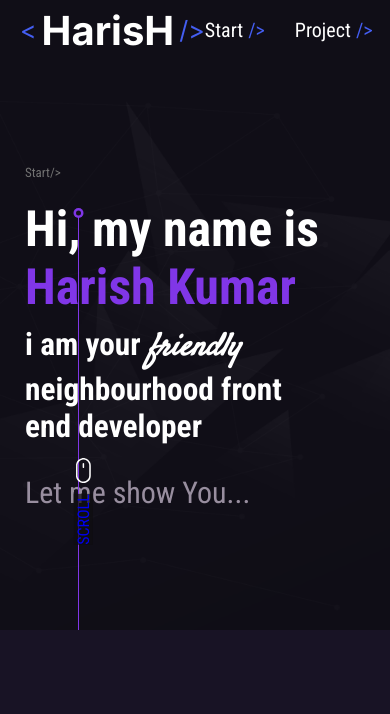
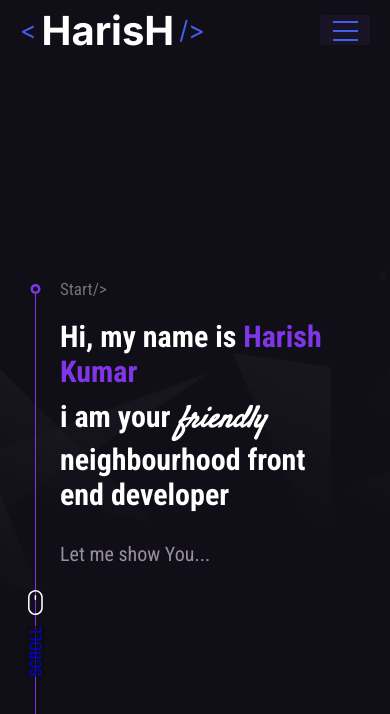
Before and after one commit to harishfuego33/newPortfolio, a React (Create React App) app: page / in a window 390 px wide. Shown: the top 714 px of the page. Built offline with nearby package versions, Linux system fonts and the light colour scheme.

Commit message:
hamburger menu created

```diff
--- a/src/comps/navbar.js
+++ b/src/comps/navbar.js
@@ -1,12 +1,15 @@
+import { useState } from "react";
+
 function NavBar() {
+  const [active, setActive] = useState(false);
   return (
-    <nav className="navbar-box">
-      <div className="name-logo">
-        <span> &lt;</span>
+    <nav className=" flex align-center navbar-box">
+      <div className=" flex align-center ff-inter">
+        <span className="lessthan">&lt;</span>
         <h1 className="heading">HarisH</h1>
-        <span>&#47;&gt;</span>
+        <span className="lessthan">&#47;&gt;</span>
       </div>
-      <ul className="navbar__options">
+      <ul className="navbar__options flex">
         <li className="navbar__option">
           Start<span>&#47;&gt;</span>
         </li>
@@ -20,6 +23,15 @@ function NavBar() {
           Contact<span>&#47;&gt;</span>
         </li>
       </ul>
+      <button
+        className={`hamburger-btn ${active ? "active" : ""}`}
+        onClick={() => setActive(!active)}
+      >
+        <span></span>
+        <span></span>
+        <span></span>
+      </button>
+      <div className={`background-main ${active ? "active" : ""}`}></div>
     </nav>
   );
 }
--- a/src/index.css
+++ b/src/index.css
@@ -1,9 +1,6 @@
 @import url("https://fonts.googleapis.com/css2?family=Roboto+Condensed:ital,wght@0,100..900;1,100..900&display=swap");
 @import url("https://fonts.googleapis.com/css2?family=Inter+Tight:ital,wght@0,100..900;1,100..900&family=Inter:wght@100..900&family=Roboto+Condensed:ital,wght@0,100..900;1,100..900&display=swap");
 @import url("https://fonts.googleapis.com/css2?family=Satisfy&display=swap");
-/* front-1  font-family: 'Roboto Condensed'; */
-/* front-2  font-family: "Inter", sans-serif; */
-
 :root {
   --blue: rgb(68, 94, 242);
   --primary: #8036e7;
@@ -13,6 +10,7 @@
   --contact-background: #0e0d10;
   --ff-size-4rem: 4rem;
   --ff-size-2rem: 2rem;
+  --ff-size-3rem: 3rem;
 }
 
 * {
@@ -29,12 +27,33 @@ body {
   min-height: 100vh;
   width: 100%;
 }
+
+/* utility classes */
 .color-purple {
   color: var(--primary) !important;
 }
-.satcify {
+.ff-satcify {
   font-family: "Satisfy", cursive;
 }
+.ff-Robot {
+  font-family: "Roboto Condensed";
+}
+.ff-inter {
+  font-family: "Inter", sans-serif;
+}
+.flex {
+  display: flex !important;
+}
+.justify-center {
+  justify-content: center !important;
+}
+.align-center {
+  align-items: center !important;
+}
+.m-100vh {
+  min-height: 100vh;
+}
+
 main {
   min-height: 100vh;
   width: 100%;
@@ -44,33 +63,25 @@ main {
   position: fixed;
   width: 100%;
   height: 5rem;
-  display: flex;
-  align-items: center;
   justify-content: space-between;
   padding: 3rem 2rem;
-  z-index: 100;
+  z-index: 99;
 }
 .heading {
-  font-size: var(--ff-size-4rem);
+  font-size: 4rem;
   color: white;
   margin-inline: 0.5rem;
 }
-.name-logo {
-  font-family: "Inter", sans-serif;
-  display: flex;
-  align-items: center;
-}
-.name-logo span {
+.lessthan {
   color: var(--blue);
   font-size: 2.5rem;
   font-family: 400;
 }
 .navbar__options {
-  display: flex;
   justify-content: space-between;
   gap: 3rem;
   color: white;
-  font-size: var(--ff-size-2rem);
+  font-size: 2rem;
 }
 .navbar__option {
   font-family: "Roboto Condensed";
@@ -86,29 +97,99 @@ main {
   color: hsla(0, 0%, 100%, 0.5);
 }
 
-/* start */
+.hamburger-btn {
+  display: none;
+  width: 5rem;
+  height: 3rem;
+  background-color: var(--web-background);
+  border: 0.5px solid #181325;
+  border-radius: 2px;
+  padding: 0.5rem;
+  transition: all 0.3s ease;
+  z-index: 1002;
+}
+.hamburger-btn span {
+  display: block;
+  width: 2.5rem;
+  height: 2px;
+  background-color: var(--blue);
+  margin: 0 auto;
+}
+.hamburger-btn span:nth-child(2) {
+  margin: 7px auto;
+}
+
+.hamburger-btn.active span:first-child {
+  transform: rotate(135deg) translate(6px, -6px);
+}
+.hamburger-btn.active span:nth-child(2) {
+  opacity: -1;
+}
+.hamburger-btn.active span:last-child {
+  transform: rotate(-135deg) translate(6px, 6px);
+}
+.background-main {
+  display: none;
+  position: fixed;
+  width: 2rem;
+  height: 2rem;
+  background-color: var(--web-background);
+  right: 3.5rem;
+  top: 2rem;
+  border-radius: 50%;
+  z-index: 1000;
+  transition: transform 0.8s cubic-bezier(0.86, 0, 0.07, 1);
+}
+.background-main.active {
+  transform: scale(100);
+}
+/* start section */
 
 .Start__section {
-  min-height: 100vh;
   background-image: url(/src/assests/bg-start.webp);
   background-repeat: no-repeat;
   background-size: cover;
+  background-position: center center;
   padding: 7rem 3rem;
   width: 100%;
-  display: flex;
-  align-items: center;
+  height: 100vh;
+  min-height: 63rem;
+  margin: 0 auto;
+  overflow: hidden;
+  z-index: 10;
   position: relative;
-  min-height: 63rem;
+}
+.row {
+  font-family: "Roboto Condensed";
+  padding-inline: 1rem;
+  flex: initial !important;
+  align-self: center;
+  flex-wrap: wrap;
+  width: 100%;
+  margin-left: -15px;
+  margin-right: -15px;
+}
+.col-7 {
+  padding-left: 15px;
+  padding-right: 15px;
+  width: 100%;
+}
+.intro__article {
+  margin: 0 auto;
+  padding-left: 15px;
+  padding-right: 15px;
+  position: relative;
+  min-height: min-content;
+  display: block;
 }
 .timeline {
+  height: 300%;
+  left: -10px;
   position: absolute;
-  bottom: 0;
+  top: 11px;
   width: 1px;
-  height: 66%;
-  left: 20%;
-  top: 34%;
+  z-index: 9;
   background-color: var(--primary);
-  max-height: 80%;
 }
 .ellipse {
   height: 1rem;
@@ -117,6 +198,7 @@ main {
   border-radius: 50%;
   transform: translate(-4.5px, -6px);
   position: relative;
+  z-index: 9;
 }
 .ellipse::before {
   content: "";
@@ -132,15 +214,15 @@ main {
 .start {
   font-family: "Roboto Condensed";
   color: #727272;
-  font-size: 1.3rem;
+  font-size: 1.7rem;
 }
 .scroll-box {
   position: absolute;
-  bottom: 21%;
-  left: 19.45%;
+  top: 300px;
   z-index: 3;
   height: 4rem;
   text-decoration: none;
+  margin-left: -7px;
   transition: transform 0.3s;
 }
 .mouse-icon {
@@ -148,54 +230,41 @@ main {
   height: 2.5rem;
 }
 .scoll {
+  position: absolute;
   font-family: "Roboto Condensed";
   transform: rotate(-90deg) translate(-25px, -18px);
   background-color: #0e0d10b6;
   z-index: 3;
   font-size: 1.6rem;
 }
-.scoll:active {
+.scoll:active,
+.scoll:link {
   color: var(--primary);
 }
 .scroll-box:hover {
-  transform: scale(1.2) translate(3px, 1px);
+  transform: scale3d(1.1, 1.1, 1);
+  margin-left: -7px;
 }
-.intro__article {
-  flex: initial !important;
-  justify-self: center;
-  align-items: center;
-  width: 100%;
-  display: flex;
-  flex-wrap: wrap;
-  margin-left: -15px;
-  margin-right: -15px;
-  height: 30rem;
-  flex-shrink: 0;
-}
-.row {
-  margin-inline: auto;
-  font-family: "Roboto Condensed";
-  padding-inline: 1rem;
-}
+
 .intro__hi {
   color: white;
-  font-size: 5rem;
+  font-size: var(--ff-size-4rem);
   margin-top: 2rem;
 }
 .intro__friend {
   color: white;
-  font-size: 3.14rem;
+  font-size: var(--ff-size-4rem);
   margin-top: 1rem;
 }
 .into__letme {
   margin-top: 3rem;
-  font-size: 3rem;
+  font-size: var(--ff-size-3rem);
   color: var(--lite-gray);
 }
 .project__section {
   height: 100vh;
   width: 100%;
-  background-color: var(--web-background);
+  background-image: url(/src/assests/bg-project.webp);
   background-size: cover;
 }
 .about__section {
@@ -208,3 +277,27 @@ main {
   width: 100%;
   background-color: var(--contact-background);
 }
+
+@media only screen and (max-width: 1023px) {
+  :root {
+    --ff-size-4rem: 3.5rem;
+    --ff-size-2rem: 1.5rem;
+    --ff-size-3rem: 2.5rem;
+  }
+}
+@media only screen and (max-width: 860px) {
+  :root {
+    --ff-size-4rem: 3rem;
+    --ff-size-2rem: 1rem;
+    --ff-size-3rem: 2rem;
+  }
+  .navbar__options {
+    display: none !important;
+  }
+  .hamburger-btn {
+    display: initial;
+  }
+  .background-main {
+    display: block;
+  }
+}
--- a/src/pages/Startsection.js
+++ b/src/pages/Startsection.js
@@ -2,16 +2,19 @@
 import mouse from "../assests/icon/mouse.svg";
 export default function Start() {
   return (
-    <section className="Start__section" id="#Start">
-      <article className="intro__article">
-        <a href="#Contact" className="scroll-box">
+    <section
+      className="flex justify-center align-center Start__section"
+      id="#Start"
+    >
+      <div className="row flex justify-center align-center col-7 ">
+        <article className="intro__article ">
+          <div className="timeline">
+            <a href="#Project" className="scroll-box">
               <img src={mouse} alt="mouse" className="mouse-icon" />
               <p className="scoll">SCROLL</p>
             </a>
-        <div className="timeline">
             <div className="ellipse"></div>
           </div>
-        <div className="row">
           <p className="start">
             Start<span>&#47;&gt;</span>
           </p>
@@ -20,12 +23,12 @@ export default function Start() {
             <strong className="color-purple">Harish Kumar</strong>
           </h1>
           <h3 className="intro__friend">
-            i am your <em className="satcify">friendly</em> neighbourhood front
-            end developer
+            i am your <em className="ff-satcify">friendly</em> neighbourhood
+            front end developer
           </h3>
           <p className="into__letme"> Let me show You...</p>
+        </article>
       </div>
-      </article>
     </section>
   );
 }
```
Also changed, not shown: src/assests/bg-project.webp. Lines whose indentation alone changed are shown as unchanged.
